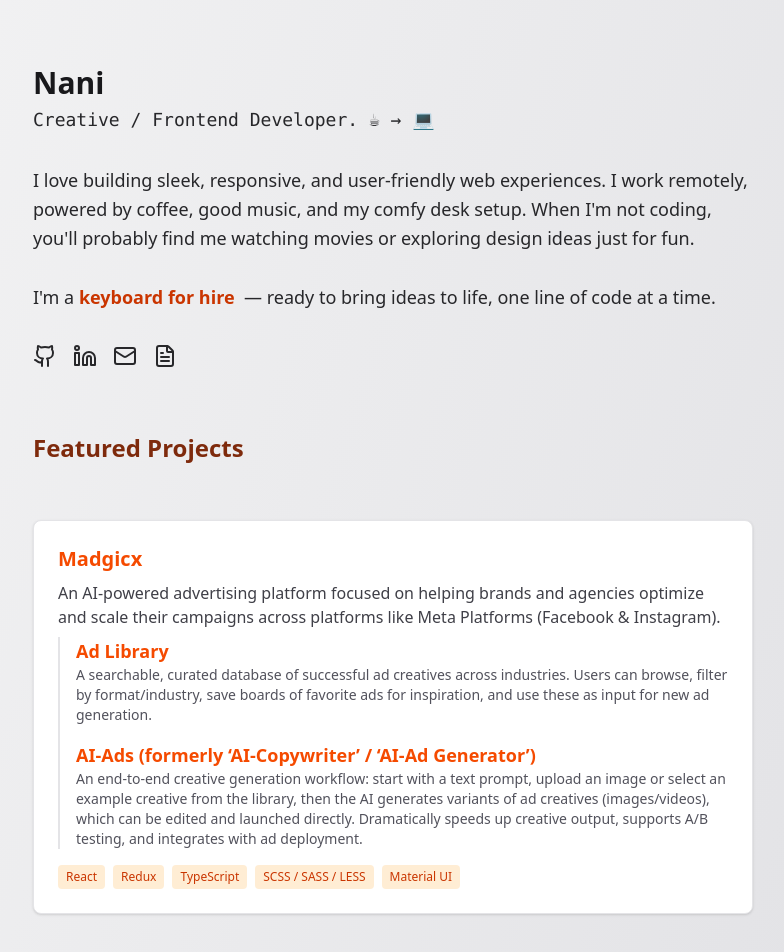
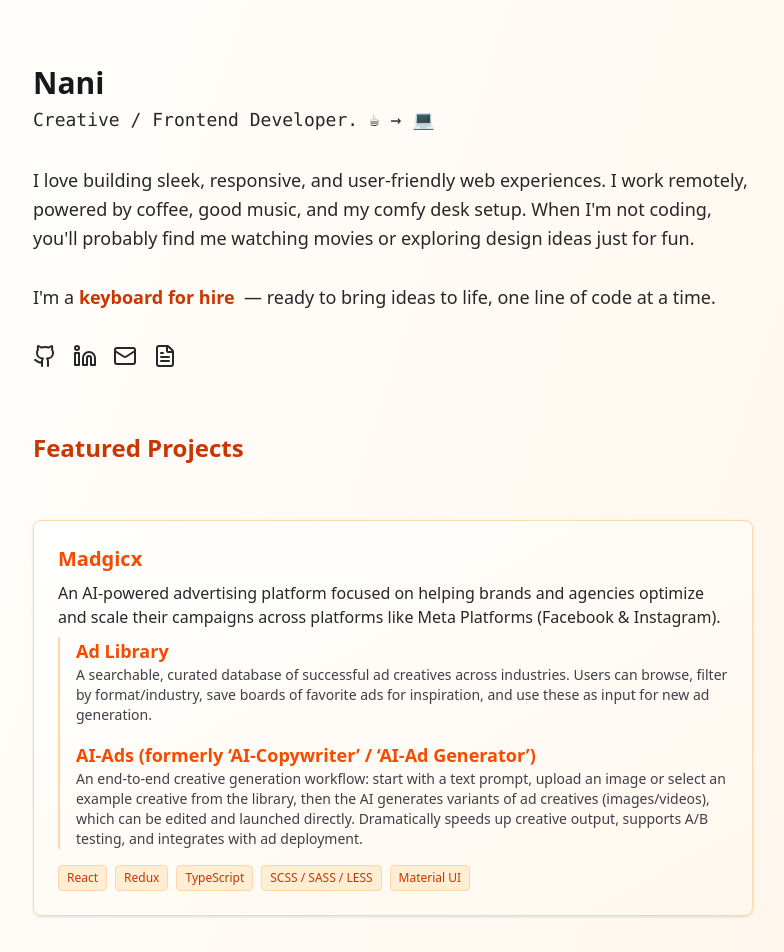
Before and after one commit to hernanosaurus/portfolio.2025, a Next.js app: page / in a window 1280 px wide. Shown: the top 952 px of the page, without its empty margins (247-1031 px from the left). Built offline with nearby package versions, Linux system fonts and the light colour scheme.

Commit message:
applied a bright gradient theme on the app for light mode

```diff
--- a/app/components/common/Card.tsx
+++ b/app/components/common/Card.tsx
@@ -9,7 +9,7 @@
 export default function Card({ project }: CardProps) {
   return (
     <article
-      className="rounded-lg border border-zinc-200 dark:border-zinc-700 bg-white dark:bg-zinc-900 p-6 shadow-sm transition-all duration-200 hover:scale-[1.025] hover:shadow-lg hover:border-orange-400"
+      className="rounded-lg border border-orange-200 dark:border-zinc-800 bg-gradient-to-br from-white to-orange-50 dark:from-zinc-900 dark:to-zinc-800 p-6 shadow-sm transition-all duration-200 hover:scale-[1.025] hover:shadow-lg hover:border-orange-500 dark:hover:border-orange-400"
       aria-label={`Project: ${project.name}`}
     >
       <h3 className="text-xl font-bold mb-2">
@@ -21,9 +21,9 @@
           project.name
         )}
       </h3>
-      <p className="mb-2 text-zinc-700 dark:text-zinc-300">{project.description}</p>
+      <p className="mb-2 text-zinc-800 dark:text-zinc-300">{project.description}</p>
       {project.products && (
-        <div className="mb-2 pl-4 border-l-2 border-zinc-200 dark:border-zinc-700">
+        <div className="mb-2 pl-4 border-l-2 border-orange-200 dark:border-zinc-700">
           {project.products.map((prod) => (
             <div key={prod.name} className="mb-4">
               <h4 className="text-lg font-semibold">
@@ -35,7 +35,7 @@
                   prod.name
                 )}
               </h4>
-              <p className="text-zinc-600 dark:text-zinc-400 text-sm mb-2">{prod.description}</p>
+              <p className="text-zinc-700 dark:text-zinc-400 text-sm mb-2">{prod.description}</p>
               {prod.tech && (
                 <div className="mt-2 flex flex-wrap gap-2">
                   {prod.tech.map((tech) => (
--- a/app/components/common/Tag.tsx
+++ b/app/components/common/Tag.tsx
@@ -6,7 +6,7 @@
 export default function Tag({ children, className = '' }: TagProps) {
   return (
     <span
-      className={`text-orange-700 dark:text-orange-300 bg-orange-100 dark:bg-orange-900 px-2 py-1 rounded text-xs transition-colors duration-200 ${className}`}
+      className={`text-orange-700 dark:text-orange-300 bg-orange-100 dark:bg-orange-900 border border-orange-200 dark:border-none px-2 py-1 rounded text-xs transition-colors duration-200 ${className}`}
     >
       {children}
     </span>
--- a/app/components/sections/Projects.tsx
+++ b/app/components/sections/Projects.tsx
@@ -17,7 +17,7 @@
     <section>
       {linkedProjects.length > 0 && (
         <div className="grid gap-8 mb-12">
-          <h2 className="text-2xl font-semibold mb-6 text-orange-900 dark:text-orange-400">
+          <h2 className="text-2xl font-semibold mb-6 text-orange-700 dark:text-orange-400">
             Featured Projects
           </h2>
           {linkedProjects.map((project) => (
--- a/app/page.tsx
+++ b/app/page.tsx
@@ -6,7 +6,7 @@
 
 export default function Home() {
   return (
-    <div className="min-h-screen font-sans text-zinc-900 dark:text-zinc-100 bg-gradient-to-br from-zinc-100 via-zinc-200 to-zinc-300 dark:from-black dark:via-zinc-900 dark:to-zinc-800">
+    <div className="min-h-screen font-sans text-zinc-900 dark:text-zinc-100 bg-gradient-to-br from-white via-orange-50 to-orange-100 dark:from-black dark:via-zinc-900 dark:to-zinc-800">
       <a
         href="#main-content"
         className="sr-only focus:not-sr-only absolute top-2 left-2 bg-orange-800 text-white px-3 py-1 rounded z-50"
```
